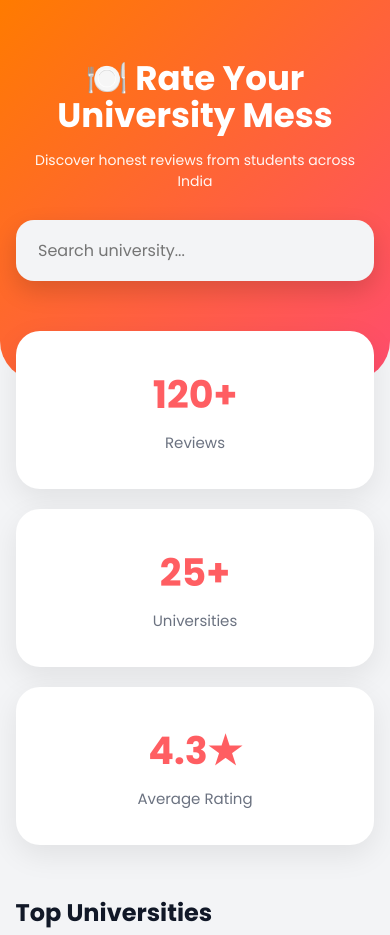
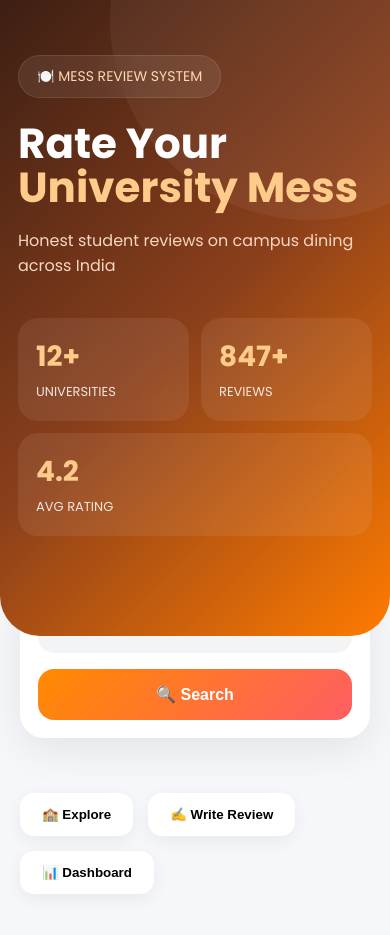
Before and after one commit to gv545312-glitch/mess-review-mvp, a Flask app: page / in a window 390 px wide. Shown: the top 935 px of the page. Run offline with Flask 3, Linux system fonts and the light colour scheme; data that the repository does not hold is empty.

Commit message:
ultimate startup ui

```diff
--- a/static/style.css
+++ b/static/style.css
@@ -1,109 +1,224 @@
+/* RESET */
+
 *{
     margin:0;
     padding:0;
     box-sizing:border-box;
-    font-family:'Poppins',sans-serif;
 }
 
 body{
-    background:#f3f4f6;
+    font-family:'Poppins',sans-serif;
+    background:#f5f7fb;
     color:#111827;
+    overflow-x:hidden;
 }
+
 
 /* HERO */
 
 .hero{
-    background:linear-gradient(135deg,#ff7b00,#ff4d6d);
-    padding:80px 20px 120px;
-    text-align:center;
-    color:white;
+    background:linear-gradient(135deg,#3d1f14,#8a3f1b,#ff7b00);
+    padding:70px 20px 130px;
     border-bottom-left-radius:40px;
     border-bottom-right-radius:40px;
+    position:relative;
+    overflow:hidden;
+}
+
+.hero::before{
+    content:"";
+    position:absolute;
+    width:400px;
+    height:400px;
+    background:rgba(255,255,255,0.05);
+    border-radius:50%;
+    top:-180px;
+    right:-120px;
+}
+
+.hero-content{
+    max-width:1150px;
+    margin:auto;
+    position:relative;
+    z-index:2;
+}
+
+.badge{
+    display:inline-block;
+    padding:10px 18px;
+    background:rgba(255,255,255,0.08);
+    border:1px solid rgba(255,255,255,0.1);
+    color:#ffd7b0;
+    border-radius:40px;
+    margin-bottom:24px;
+    font-size:14px;
+    backdrop-filter:blur(12px);
 }
 
 .hero h1{
-    font-size:52px;
-    line-height:1.1;
-    margin-bottom:15px;
-    font-weight:700;
+    color:white;
+    font-size:68px;
+    line-height:1.05;
+    max-width:720px;
+    margin-bottom:18px;
+}
+
+.hero h1 span{
+    color:#ffcb8a;
 }
 
 .hero p{
-    font-size:18px;
-    opacity:0.95;
-    margin-bottom:28px;
+    color:#f7d6c2;
+    font-size:20px;
+    margin-bottom:40px;
 }
 
-.search-wrapper{
-    max-width:700px;
-    margin:auto;
+.hero-stats{
+    display:flex;
+    gap:20px;
+    flex-wrap:wrap;
 }
 
-.search-wrapper input{
-    width:100%;
-    padding:18px 22px;
+.hero-stats div{
+    background:rgba(255,255,255,0.08);
+    padding:22px 28px;
+    border-radius:20px;
+    min-width:170px;
+    backdrop-filter:blur(10px);
+}
+
+.hero-stats h2{
+    color:#ffcb8a;
+    font-size:36px;
+}
+
+.hero-stats span{
+    color:white;
+    font-size:13px;
+    opacity:0.85;
+}
+
+
+/* SEARCH */
+
+.search-section{
+    margin-top:-55px;
+    padding:0 20px;
+}
+
+.search-box{
+    max-width:1150px;
+    margin:auto;
+    display:flex;
+    gap:16px;
+    background:white;
+    padding:18px;
+    border-radius:24px;
+    box-shadow:0 12px 40px rgba(0,0,0,0.08);
+}
+
+.search-box input{
+    flex:1;
     border:none;
-    border-radius:18px;
+    outline:none;
+    background:#f3f4f6;
+    padding:18px;
+    border-radius:16px;
     font-size:16px;
-    outline:none;
-    box-shadow:0 10px 25px rgba(0,0,0,0.15);
 }
+
+.search-box button{
+    border:none;
+    background:linear-gradient(135deg,#ff8a00,#ff5e62);
+    color:white;
+    padding:0 28px;
+    border-radius:16px;
+    font-size:16px;
+    font-weight:600;
+    cursor:pointer;
+}
+
 
 /* MAIN */
 
 .container{
-    width:92%;
-    max-width:1300px;
+    max-width:1150px;
     margin:auto;
-    margin-top:-70px;
+    padding:55px 20px;
 }
 
-/* STATS */
 
-.stats{
-    display:grid;
-    grid-template-columns:repeat(3,1fr);
-    gap:20px;
-    margin-bottom:50px;
+/* TOP BUTTONS */
+
+.top-buttons{
+    display:flex;
+    gap:15px;
+    flex-wrap:wrap;
+    margin-bottom:40px;
 }
 
-.stat-box{
+.top-buttons button{
+    border:none;
     background:white;
-    padding:35px;
-    border-radius:24px;
-    text-align:center;
-    box-shadow:0 10px 30px rgba(0,0,0,0.08);
+    padding:14px 22px;
+    border-radius:14px;
+    font-weight:600;
+    cursor:pointer;
+    box-shadow:0 5px 18px rgba(0,0,0,0.06);
 }
 
-.stat-box h2{
-    color:#ff5e62;
-    font-size:38px;
-    margin-bottom:8px;
+
+/* HEADING */
+
+.heading{
+    margin-bottom:28px;
 }
 
-.stat-box p{
-    color:#6b7280;
-    font-size:15px;
+.heading h2{
+    font-size:38px;
+    margin-bottom:10px;
 }
 
-/* SECTION */
-
-.section-header{
-    margin-bottom:25px;
+.heading p{
+    color:#6b7280;
 }
 
-.section-header h2{
-    font-size:34px;
-    font-weight:700;
+
+/* FILTERS */
+
+.filters{
+    display:flex;
+    gap:14px;
+    overflow:auto;
+    margin-bottom:35px;
+    padding-bottom:5px;
 }
 
-/* UNIVERSITY GRID */
+.filters button{
+    border:none;
+    background:white;
+    padding:14px 22px;
+    border-radius:14px;
+    font-weight:600;
+    cursor:pointer;
+    white-space:nowrap;
+    box-shadow:0 5px 18px rgba(0,0,0,0.05);
+}
 
-.university-grid{
+.filters .active{
+    background:linear-gradient(135deg,#ff8a00,#ff5e62);
+    color:white;
+}
+
+
+/* GRID */
+
+.grid{
     display:grid;
-    grid-template-columns:repeat(auto-fit,minmax(300px,1fr));
+    grid-template-columns:repeat(auto-fit,minmax(280px,1fr));
     gap:28px;
 }
+
 
 /* CARD */
 
@@ -111,212 +226,270 @@ body{
     background:white;
     border-radius:28px;
     overflow:hidden;
-    box-shadow:0 12px 30px rgba(0,0,0,0.08);
+    box-shadow:0 10px 30px rgba(0,0,0,0.07);
     transition:0.3s;
 }
 
 .card:hover{
-    transform:translateY(-10px);
+    transform:translateY(-8px);
 }
 
 .card img{
     width:100%;
-    height:240px;
+    height:230px;
     object-fit:cover;
 }
 
 .card-content{
-    padding:24px;
+    padding:22px;
 }
 
 .card-content h3{
     font-size:24px;
-    margin-bottom:18px;
+    margin-bottom:10px;
 }
 
-.card-buttons{
-    display:flex;
-    gap:14px;
+.card-content p{
+    color:#6b7280;
+    margin-bottom:15px;
 }
 
-.explore-btn,
-.review-btn{
-    flex:1;
+.rating{
+    margin-bottom:18px;
+    color:#ff9800;
+    font-size:18px;
+}
+
+.rating span{
+    color:#111827;
+    margin-left:8px;
+    font-weight:600;
+}
+
+.view-btn{
+    width:100%;
+    border:none;
+    background:linear-gradient(135deg,#ff8a00,#ff5e62);
+    color:white;
     padding:14px;
-    border:none;
     border-radius:14px;
     font-size:15px;
     font-weight:600;
     cursor:pointer;
 }
 
-.explore-btn{
-    background:linear-gradient(135deg,#ff8a00,#ff5e62);
-    color:white;
+
+/* REVIEW SECTION */
+
+.review-section{
+    background:white;
+    margin-top:70px;
+    padding:35px;
+    border-radius:30px;
+    box-shadow:0 10px 35px rgba(0,0,0,0.06);
 }
 
-.review-btn{
-    background:#eef2ff;
-    color:#4f46e5;
+.review-section h2{
+    font-size:34px;
+    margin-bottom:25px;
 }
 
-/* REVIEW BOX */
-
-.review-box{
-    margin-top:60px;
-    background:white;
-    padding:35px;
-    border-radius:30px;
-    box-shadow:0 12px 30px rgba(0,0,0,0.08);
-}
-
-form{
+.review-section form{
     display:flex;
     flex-direction:column;
     gap:18px;
 }
 
-input,
-select,
-textarea{
+.review-section input,
+.review-section select,
+.review-section textarea{
+    border:none;
+    outline:none;
+    background:#f3f4f6;
     padding:18px;
-    border:none;
     border-radius:16px;
-    background:#f3f4f6;
     font-size:15px;
-    outline:none;
 }
 
-textarea{
-    height:140px;
+.review-section textarea{
     resize:none;
+    height:150px;
 }
 
-.submit-btn{
+.review-section button{
+    border:none;
     background:linear-gradient(135deg,#ff8a00,#ff5e62);
     color:white;
-    border:none;
-    padding:18px;
+    padding:16px;
     border-radius:16px;
     font-size:16px;
     font-weight:600;
     cursor:pointer;
 }
 
+
 /* REVIEWS */
 
-.reviews-section{
-    margin-top:60px;
+.latest-reviews{
+    margin-top:70px;
+}
+
+.latest-reviews h2{
+    font-size:34px;
+    margin-bottom:25px;
 }
 
 .review-card{
     background:white;
-    padding:26px;
+    padding:24px;
     border-radius:24px;
     margin-bottom:20px;
-    box-shadow:0 10px 25px rgba(0,0,0,0.08);
+    box-shadow:0 8px 25px rgba(0,0,0,0.05);
 }
 
 .review-top{
     display:flex;
     justify-content:space-between;
+    gap:10px;
     margin-bottom:14px;
-}
-
-.review-top h3{
-    font-size:22px;
+    flex-wrap:wrap;
 }
 
 .review-top span{
-    color:#ff7b00;
+    color:#ff9800;
     font-weight:600;
 }
 
-.review-card p{
-    line-height:1.7;
-    color:#374151;
-}
-
-.review-card small{
-    display:block;
-    margin-top:15px;
-    color:#6b7280;
-}
 
 /* FOOTER */
 
 footer{
     text-align:center;
     padding:45px 20px;
-    font-weight:600;
     color:#6b7280;
+    font-weight:500;
 }
+
+
+/* ACTIVE CARD */
+
+.active-card{
+    transform:scale(1.02);
+    border:2px solid #ff8a00;
+    box-shadow:0 15px 40px rgba(255,138,0,0.25);
+}
+
+
+/* EFFECTS */
+
+button,
+.card,
+input{
+    transition:0.3s ease;
+}
+
+
+/* SCROLLBAR */
+
+::-webkit-scrollbar{
+    width:8px;
+}
+
+::-webkit-scrollbar-thumb{
+    background:#ff8a00;
+    border-radius:20px;
+}
+
 
 /* MOBILE */
 
 @media(max-width:768px){
 
     .hero{
-        padding:60px 16px 100px;
+        padding:55px 18px 100px;
     }
 
     .hero h1{
-        font-size:34px;
+        font-size:42px;
     }
 
     .hero p{
-        font-size:14px;
+        font-size:16px;
     }
 
-    .container{
-        margin-top:-50px;
+    .hero-stats{
+        gap:12px;
     }
 
-    .stats{
-        grid-template-columns:1fr;
+    .hero-stats div{
+        flex:1;
+        min-width:120px;
+        padding:18px;
     }
 
-    .university-grid{
-        grid-template-columns:1fr 1fr;
-        gap:14px;
+    .hero-stats h2{
+        font-size:28px;
+    }
+
+    .search-box{
+        flex-direction:column;
+    }
+
+    .search-box button{
+        width:100%;
+        padding:16px;
+    }
+
+    .heading h2{
+        font-size:30px;
+    }
+
+    .grid{
+        grid-template-columns:repeat(2,1fr);
+        gap:16px;
     }
 
     .card{
-        border-radius:18px;
+        border-radius:20px;
     }
 
     .card img{
-        height:120px;
+        height:130px;
     }
 
     .card-content{
-        padding:12px;
+        padding:14px;
     }
 
     .card-content h3{
-        font-size:14px;
-        margin-bottom:10px;
+        font-size:16px;
     }
 
-    .card-buttons{
-        flex-direction:column;
-        gap:8px;
+    .card-content p{
+        font-size:12px;
     }
 
-    .explore-btn,
-    .review-btn{
-        padding:10px;
-        font-size:12px;
-        border-radius:10px;
+    .rating{
+        font-size:13px;
     }
 
-    .review-box{
-        padding:18px;
+    .view-btn{
+        padding:12px;
+        font-size:12px;
+    }
+
+    .review-section,
+    .review-card{
         border-radius:20px;
     }
 
-    .section-header h2{
-        font-size:24px;
+    .review-section{
+        padding:20px;
+    }
+
+    .review-section h2,
+    .latest-reviews h2{
+        font-size:28px;
     }
 
 }
--- a/templates/index.html
+++ b/templates/index.html
@@ -2,41 +2,55 @@
 <html lang="en">
 
 <head>
+
     <meta charset="UTF-8">
+
     <meta name="viewport" content="width=device-width, initial-scale=1.0">
 
-    <title>Mess Review</title>
+    <title>University Mess Review</title>
 
     <link rel="stylesheet" href="{{ url_for('static', filename='style.css') }}">
 
     <link href="https://fonts.googleapis.com/css2?family=Poppins:wght@300;400;500;600;700&display=swap" rel="stylesheet">
+
 </head>
 
 <body>
 
-    <!-- HERO SECTION -->
+    <!-- HERO -->
 
     <section class="hero">
 
-        <div class="overlay"></div>
-
         <div class="hero-content">
 
+            <span class="badge">
+                🍽️ MESS REVIEW SYSTEM
+            </span>
+
             <h1>
-                🍽️ Rate Your University Mess
+                Rate Your <span>University Mess</span>
             </h1>
 
             <p>
-                Discover honest reviews from students across India
+                Honest student reviews on campus dining across India
             </p>
 
-            <div class="search-wrapper">
+            <div class="hero-stats">
 
-                <input
-                    type="text"
-                    id="searchInput"
-                    placeholder="Search university..."
-                >
+                <div>
+                    <h2>12+</h2>
+                    <span>UNIVERSITIES</span>
+                </div>
+
+                <div>
+                    <h2>847+</h2>
+                    <span>REVIEWS</span>
+                </div>
+
+                <div>
+                    <h2>4.2</h2>
+                    <span>AVG RATING</span>
+                </div>
 
             </div>
 
@@ -45,39 +59,90 @@
     </section>
 
 
+    <!-- SEARCH -->
+
+    <section class="search-section">
+
+        <div class="search-box">
+
+            <input
+                type="text"
+                id="searchInput"
+                placeholder="Search university by name or city..."
+            >
+
+            <button>
+                🔍 Search
+            </button>
+
+        </div>
+
+    </section>
+
+
     <!-- MAIN -->
 
-    <div class="container">
+    <main class="container">
 
-        <!-- STATS -->
 
-        <div class="stats">
+        <!-- TOP BUTTONS -->
 
-            <div class="stat-box">
-                <h2>120+</h2>
-                <p>Reviews</p>
-            </div>
+        <div class="top-buttons">
 
-            <div class="stat-box">
-                <h2>25+</h2>
-                <p>Universities</p>
-            </div>
+            <button>🏫 Explore</button>
 
-            <div class="stat-box">
-                <h2>4.3★</h2>
-                <p>Average Rating</p>
-            </div>
+            <button>✍️ Write Review</button>
+
+            <button>📊 Dashboard</button>
+
+        </div>
+
+
+        <!-- HEADING -->
+
+        <div class="heading">
+
+            <h2>
+                Universities
+            </h2>
+
+            <p>
+                Tap any university card to explore reviews
+            </p>
+
+        </div>
+
+
+        <!-- FILTERS -->
+
+        <div class="filters">
+
+            <button class="active">
+                All
+            </button>
+
+            <button>
+                Top Rated ⭐
+            </button>
+
+            <button>
+                Veg Friendly
+            </button>
+
+            <button>
+                North India
+            </button>
+
+            <button>
+                South India
+            </button>
 
         </div>
 
 
         <!-- UNIVERSITY GRID -->
 
-        <div class="section-header">
-            <h2>Top Universities</h2>
-        </div>
-
-        <div class="university-grid" id="universityGrid">
+        <div class="grid" id="universityGrid">
 
             {% for uni in universities %}
 
@@ -87,19 +152,24 @@
 
                 <div class="card-content">
 
-                    <h3>{{ uni.name }}</h3>
+                    <h3>
+                        {{ uni.name }}
+                    </h3>
 
-                    <div class="card-buttons">
+                    <p>
+                        📍 Greater Noida
+                    </p>
 
-                        <button class="explore-btn">
-                            Explore
-                        </button>
+                    <div class="rating">
 
-                        <button class="review-btn">
-                            Review
-                        </button>
+                        ⭐⭐⭐⭐☆
+                        <span>4.2</span>
 
                     </div>
+
+                    <button class="view-btn">
+                        📖 View Reviews
+                    </button>
 
                 </div>
 
@@ -110,13 +180,13 @@
         </div>
 
 
-        <!-- REVIEW FORM -->
+        <!-- REVIEW SECTION -->
 
-        <div class="review-box">
+        <section class="review-section">
 
-            <div class="section-header">
-                <h2>Write a Review ✨</h2>
-            </div>
+            <h2>
+                Write a Review ✨
+            </h2>
 
             <form method="POST">
 
@@ -161,22 +231,22 @@
                     required
                 ></textarea>
 
-                <button type="submit" class="submit-btn">
+                <button type="submit">
                     Submit Review
                 </button>
 
             </form>
 
-        </div>
+        </section>
 
 
         <!-- REVIEWS -->
 
-        <div class="reviews-section">
+        <section class="latest-reviews">
 
-            <div class="section-header">
-                <h2>Latest Reviews 💬</h2>
-            </div>
+            <h2>
+                Latest Reviews 💬
+            </h2>
 
             {% for review in reviews %}
 
@@ -198,33 +268,33 @@
                     {{ review.feedback }}
                 </p>
 
-                <small>
-                    {{ review.created_at }}
-                </small>
-
             </div>
 
             {% endfor %}
 
-        </div>
+        </section>
 
-    </div>
+    </main>
 
 
     <!-- FOOTER -->
 
     <footer>
-        Made with 💜 by Garima
+
+        Made with 💜 by Garima Verma
+
     </footer>
 
 
-    <!-- SEARCH SCRIPT -->
+    <!-- SCRIPT -->
 
     <script>
 
+        // LIVE SEARCH
+
         const searchInput = document.getElementById("searchInput");
 
-        searchInput.addEventListener("keyup", function () {
+        searchInput.addEventListener("keyup", function(){
 
             let filter = searchInput.value.toLowerCase();
 
@@ -234,13 +304,49 @@
 
                 let text = card.innerText.toLowerCase();
 
-                if (text.includes(filter)) {
+                if(text.includes(filter)){
                     card.style.display = "block";
                 }
 
-                else {
+                else{
                     card.style.display = "none";
                 }
+
+            });
+
+        });
+
+
+        // CARD EFFECT
+
+        const allCards = document.querySelectorAll(".card");
+
+        allCards.forEach(card => {
+
+            card.addEventListener("click", () => {
+
+                card.classList.toggle("active-card");
+
+            });
+
+        });
+
+
+        // BUTTON EFFECT
+
+        const buttons = document.querySelectorAll("button");
+
+        buttons.forEach(btn => {
+
+            btn.addEventListener("mouseenter", () => {
+
+                btn.style.transform = "scale(1.03)";
+
+            });
+
+            btn.addEventListener("mouseleave", () => {
+
+                btn.style.transform = "scale(1)";
 
             });
 
@@ -249,4 +355,5 @@
     </script>
 
 </body>
+
 </html>
```
